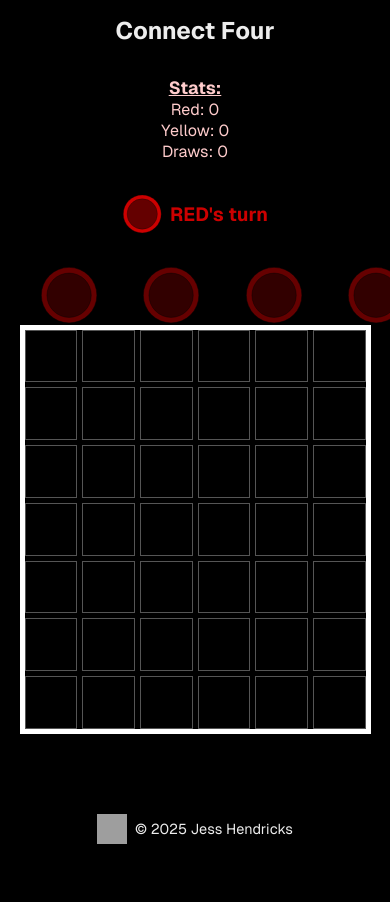
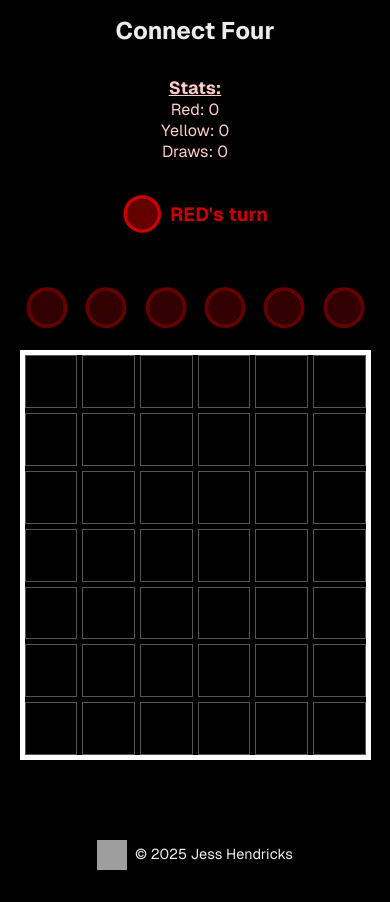
Before and after one commit to jesshmusic/connect-four, a Next.js app: page / in a window 390 px wide. Before the commit the page ends 876 px from the top, so only its background shows below. Built offline with nearby package versions, Linux system fonts and the light colour scheme; grey boxes are pictures that could not be loaded.

Commit message:
fix: responsiveness in all browsers

```diff
--- a/src/components/DropButton.tsx
+++ b/src/components/DropButton.tsx
@@ -10,14 +10,15 @@ const DropButton = ({ onClick, columnNumber, currentPlayer }:{
     <button
       onClick={() => onClick(columnNumber)}
       style={{
-        backgroundColor: 'transparent',
+        width: '100%',
+        height: '100%',
+        padding: 0,
         border: 'none',
+        background: 'transparent',
+        display: 'flex',
+        alignItems: 'center',
+        justifyContent: 'center',
         cursor: 'pointer',
-        fontSize: '20px',
-        position: 'relative',
-        textAlign: 'center',
-        width: '100%',
-        aspectRatio: '10 / 6',
       }}
       className="drop-button"
     >
@@ -35,13 +36,14 @@ const DropButton = ({ onClick, columnNumber, currentPlayer }:{
           color: white;
           opacity: 0;
           transition: opacity 0.4s ease-in-out;
+          font-size: clamp(1rem, 2.5vw, 1.5rem);
         }
 
         .drop-button:hover .drop-text {
           opacity: 1;
         }
       `}</style>
-      <div style={{position: 'relative', width: '100%', height: '100%'}}>
+      <div style={{position: 'relative', width: '80%', height: '80%'}}>
         <PlayerToken player={currentPlayer} size="100%" opacity={0.5} />
         <span className="drop-text">Drop</span>
       </div>
--- a/src/components/GameBoard.tsx
+++ b/src/components/GameBoard.tsx
@@ -121,11 +121,11 @@ const GameBoard = ({
         <div style={{
           display: 'grid',
           gridTemplateColumns: 'repeat(6, 1fr)',
-          aspectRatio: '6 / 1', // 6 buttons side-by-side
           width: '100%',
           maxWidth: '90vw',
           gap: '5px',
           margin: '0 auto',
+          height: '10vh',
         }} >
           {[0, 1, 2, 3, 4, 5].map((col) => (
             <DropButton
```
